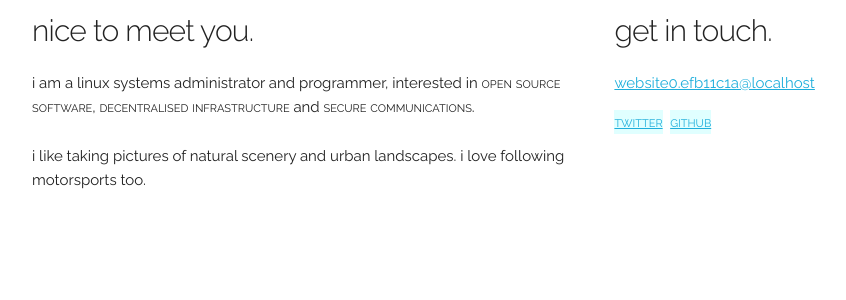
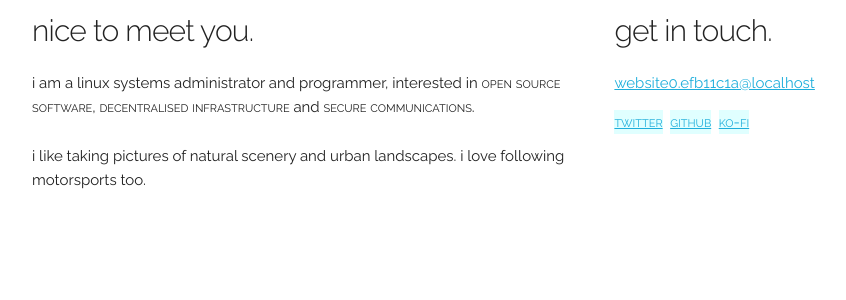
Before and after one commit to 0xdc/0xdc.io-fe, a Django app: template frontend/templates/frontend/index.html in a window 1280 px wide. Shown: the part 398-698 px from the top of the page, without its empty margins (128-974 px from the left). Run offline with Django 3.2, Linux system fonts and the light colour scheme; the template is opened without the code that fills it, so the values that code supplies are empty.

Commit message:
Add link to ko-fi

```diff
--- a/frontend/templates/frontend/index.html
+++ b/frontend/templates/frontend/index.html
@@ -36,6 +36,8 @@
                 href="https://twitter.com/@_0xdc">twitter</a>
             <a class="url" rel="me" target="_blank"
                 href="https://github.com/0xdc">github</a>
+            <a class="url" rel="me" target="_blank"
+                href="https://ko-fi.com/bytechew">ko-fi</a>
         </div>
       </div>
 
```
